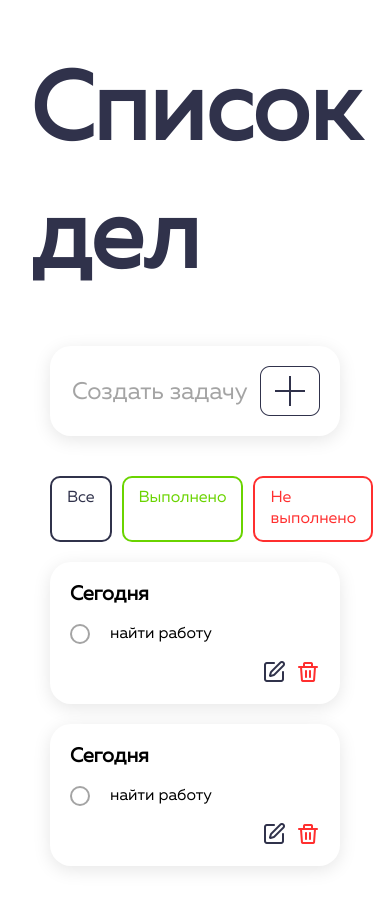
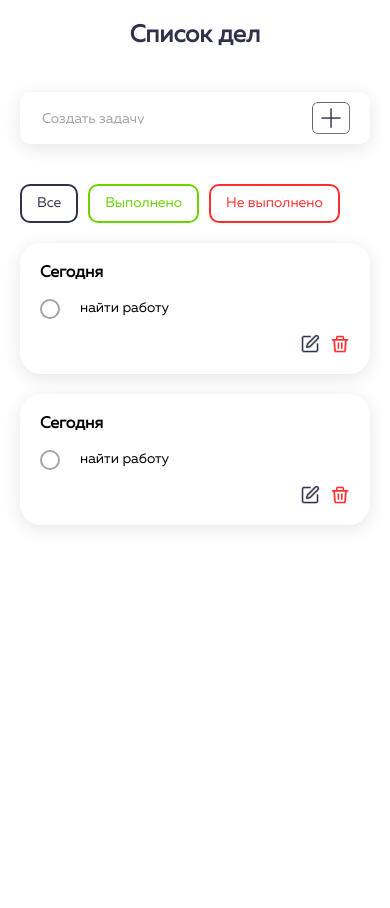
Before and after one commit to easuck/FERMA-test-task, a React (Vite) app: page / in a window 390 px wide. Shown: the top 908 px of the page. After the commit the page ends 844 px from the top, so only its background shows below. Built offline with nearby package versions, Linux system fonts and the light colour scheme.

Commit message:
feat: added adaptive

```diff
--- a/src/App.scss
+++ b/src/App.scss
@@ -6,5 +6,12 @@
   padding: 50px;
   & > h1{
     color: var(--default);
+    font-size: 96px;
+    @media (max-width: 650px){
+      font-size: 24px;
+    }
+  }
+  @media (max-width: 650px){
+    padding: 20px;
   }
 }
--- a/src/App.tsx
+++ b/src/App.tsx
@@ -8,7 +8,7 @@ import TagChip, {TagType} from "./components/TagChip/TagChip.tsx";
 const App = () => {
     return (
         <div className='mainPage'>
-            <h1 className='text-96 bold'>Список дел</h1>
+            <h1 className='bold'>Список дел</h1>
             <TaskBar classname='mt-40'/>
             <TagBar classname='mt-40'>
                 <TagChip name={TagType.ALL}/>
--- a/src/components/TagBar/TagBar.scss
+++ b/src/components/TagBar/TagBar.scss
@@ -1,5 +1,10 @@
 .TagBar{
   display: flex;
+  width: 100%;
   gap: 10px;
   align-self: flex-start;
+  overflow: scroll;
+  &::-webkit-scrollbar{
+    display: none;
+  }
 }
--- a/src/components/TagChip/TagChip.scss
+++ b/src/components/TagChip/TagChip.scss
@@ -2,6 +2,16 @@
   border-radius: 10px;
   padding: 10px 15px;
   cursor: pointer;
+  white-space: nowrap;
+  @media(max-width: 650px){
+    padding: 8px 15px;
+  }
+  & > h3{
+    font-size: 16px;
+    @media(max-width: 650px){
+      font-size: 14px;
+    }
+  }
   &_all{
     color: var(--default);
     border: 2px solid var(--default);
@@ -9,7 +19,6 @@
       color: #FFF;
       background: var(--default-secondary);
     }
-
   }
   &_complete{
     color: var(--active);
--- a/src/components/TagChip/TagChip.tsx
+++ b/src/components/TagChip/TagChip.tsx
@@ -19,7 +19,7 @@ const tagStyles = {
 const TagChip = ({name}: Props) => {
     return (
         <div className={`TagChip ${tagStyles[name]}`}>
-            <h3 className='text-16 regular'>{name}</h3>
+            <h3 className='regular'>{name}</h3>
         </div>
     );
 };
--- a/src/components/Task/Task.scss
+++ b/src/components/Task/Task.scss
@@ -6,6 +6,12 @@
   border-radius: 21px;
   padding: 20px;
   box-shadow: 0 4px 17.8px 0 rgba(0, 0, 0, 0.1);
+  & > h2{
+    font-size: 20px;
+    @media(max-width: 650px){
+      font-size: 16px;
+    }
+  }
   &_content{
     display: flex;
     gap: 20px;
@@ -15,6 +21,12 @@
       border-radius: 20px;
       border: 2px solid #A4A4A4;
     }
+    & > h2{
+      font-size: 16px;
+      @media(max-width: 650px){
+        font-size: 14px;
+      }
+    }
   }
   &_icons{
     display: flex;
@@ -23,6 +35,10 @@
     & > img{
       width: 24px;
       height: 24px;
+      @media(max-width: 650px){
+        width: 20px;
+        height: 20px;
+      }
     }
   }
 }
--- a/src/components/TaskBar/TaskBar.scss
+++ b/src/components/TaskBar/TaskBar.scss
@@ -5,17 +5,29 @@
   padding: 20px;
   display: flex;
   justify-content: space-between;
+  align-items: center;
   box-shadow: 0 4px 17.8px 0 rgba(0, 0, 0, 0.1);
+  @media(max-width: 650px){
+    height: 52px;
+    border-radius: 10px;
+  }
   &_input{
     width: 100%;
     height: 100%;
     border: none;
     color: var(--default);
+    font-size: 24px;
+    @media(max-width: 650px){
+      font-size: 14px;
+    }
     &::placeholder{
       color: #A4A4A4;
       font-family: Muller, sans-serif;
       font-weight: 400;
       font-size: 24px;
+      @media(max-width: 650px){
+        font-size: 14px;
+      }
     }
     &:focus{
       outline: none;
@@ -24,5 +36,9 @@
   &_icon{
     width: 60px;
     height: 50px;
+    @media(max-width: 650px){
+      width: 38.4px;
+      height: 32px;
+    }
   }
 }
--- a/src/components/TaskBar/TaskBar.tsx
+++ b/src/components/TaskBar/TaskBar.tsx
@@ -7,7 +7,7 @@ type Props = {
 const TaskBar = ({classname}: Props) => {
     return (
         <div className={`TaskBar ${classname}`}>
-            <input className='TaskBar_input text-24 regular'
+            <input className='TaskBar_input regular'
                    placeholder='Создать задачу'
             />
             <img src='/AddIcon.png'
--- a/src/index.scss
+++ b/src/index.scss
@@ -2,8 +2,9 @@
   margin: 0;
   box-sizing: border-box;
 }
-html{
+html, body, div[id='root']{
   min-height: 100vh;
+  width: 100%;
   font-family: Muller, sans-serif;
 }
 :root{
@@ -22,12 +23,6 @@ html{
   font-family: Muller;
   src: url('./fonts/Muller-Trial-Regular.ttf');
 }
-$fontSizes: 16, 20, 24, 96;
-@each $i in $fontSizes{
-  .text-#{$i}{
-    font-size: $i + px;
-  }
-}
 $margin: 10, 20, 40;
 @each $i in $margin{
   .mt-#{$i}{
```
